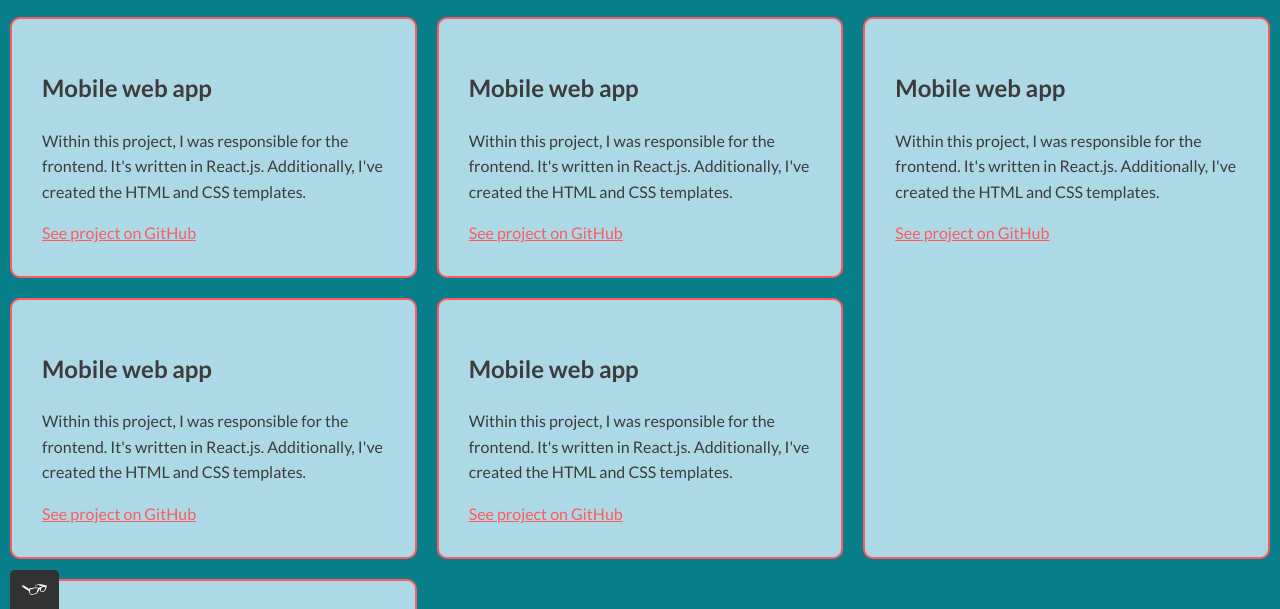
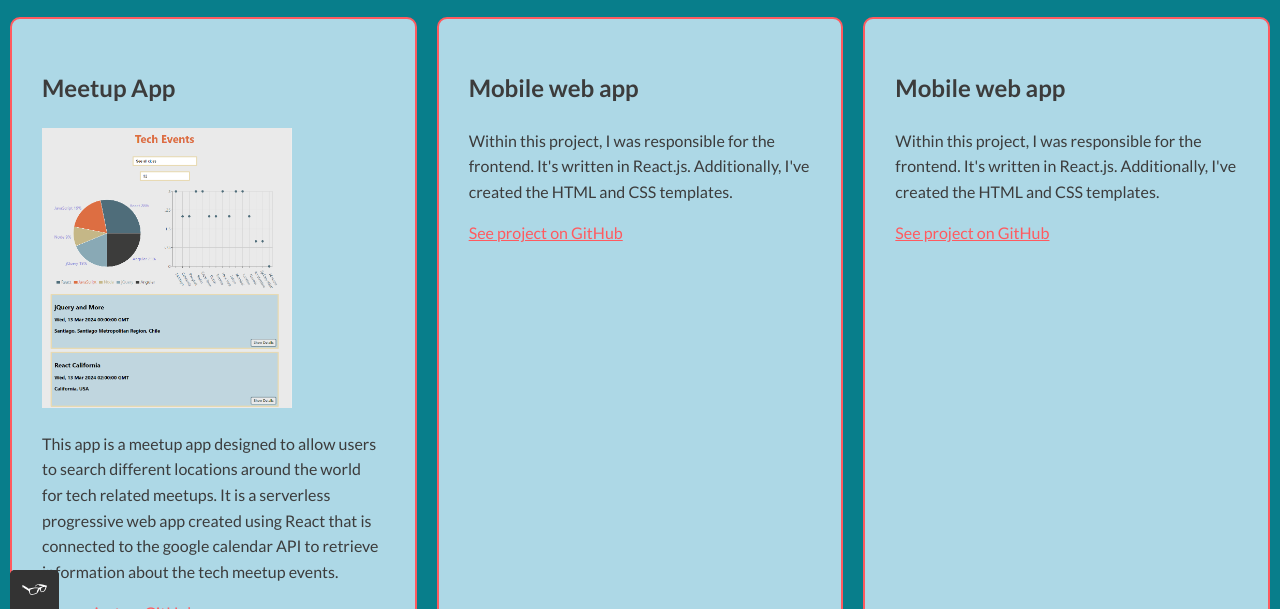
Before and after one commit to uaaron/portfolio-website, a plain HTML site: page work.html in a window 1280 px wide. Shown: the part 191-800 px from the top of the page. Drawn offline with nearby package versions, Linux system fonts and the light colour scheme.

Commit message:
added meetApp to work page

```diff
--- a/css/styles.css
+++ b/css/styles.css
@@ -189,6 +189,16 @@ main {
     color: #3C3C3C;
 }
 
+.project-list__item a {
+    display: block;
+    margin-top: 10px;
+}
+
+.app-picture {
+    width: 250px;
+    height: auto;
+}
+
 .skills {
     list-style-type: none;
     text-align: center;
--- a/work.html
+++ b/work.html
@@ -36,12 +36,16 @@
     <h1>Work</h1>
     <div class="project-list">
       <div class="project-list__item">
-        <h2>Mobile web app</h2>
+        <h2>Meetup App</h2>
+        <img src="./img/meetApp.png" class="app-picture">
         <p>
-          Within this project, I was responsible for the frontend. It's written in React.js. Additionally, I've created
-          the HTML and CSS templates.
+          This app is a meetup app designed to allow users to search different locations around the world for tech
+          related meetups. It is a serverless progressive web app created using React that is connected to the google
+          calendar API
+          to retrieve information about the tech meetup events.
         </p>
-        <a href="#">See project on GitHub</a>
+        <a href="https://github.com/uaaron/meet" target="_blank">See project on GitHub</a>
+        <a href="https://uaaron.github.io/meet/" target="_blank">Try it out!</a>
       </div>
       <div class="project-list__item">
         <h2>Mobile web app</h2>
```
Also changed, not shown: img/meetApp.png (added).
